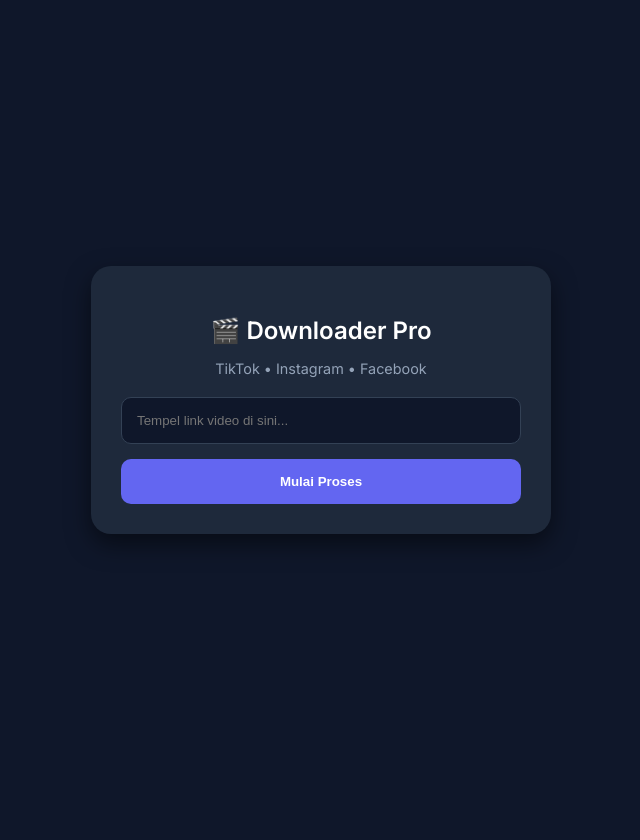
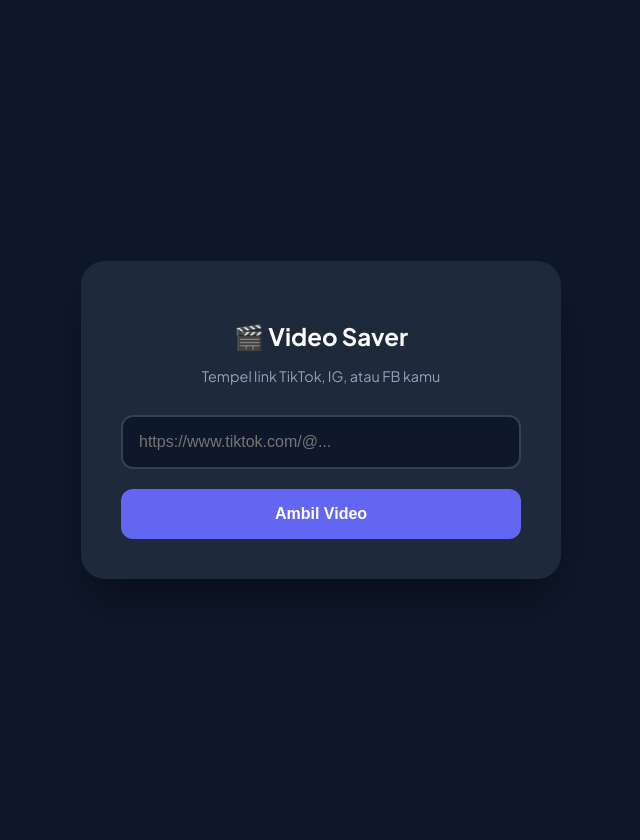
Before and after one commit to crusadealiance-ui/tikreeds, a Flask app: page / in a window 1280 px wide. Shown: the whole page, without its empty margins (319-959 px from the left). Before the commit the page ends 542 px from the top, so only its background shows below. Run offline with Flask 3, Linux system fonts and the light colour scheme.

Commit message:
Update index.html

```diff
--- a/templates/index.html
+++ b/templates/index.html
@@ -1,152 +1,210 @@
 <!DOCTYPE html>
-<html lang="en">
+<html lang="id">
 <head>
     <meta charset="UTF-8">
     <meta name="viewport" content="width=device-width, initial-scale=1.0">
-    <title>Video Downloader Anti-Error</title>
-    <link href="https://fonts.googleapis.com/css2?family=Inter:wght@400;600&display=swap" rel="stylesheet">
+    <title>Downloader Pro v2</title>
+    <link href="https://fonts.googleapis.com/css2?family=Plus+Jakarta+Sans:wght@400;700&display=swap" rel="stylesheet">
+
     <style>
         :root {
-            --primary: #6366f1;
             --bg: #0f172a;
+            --card: #1e293b;
+            --accent: #6366f1;
+            --success: #10b981;
         }
+
         body {
-            font-family: 'Inter', sans-serif;
+            font-family: 'Plus Jakarta Sans', sans-serif;
             background-color: var(--bg);
-            color: #fff;
+            color: white;
             display: flex;
+            justify-content: center;
             align-items: center;
-            justify-content: center;
-            height: 100vh;
+            min-height: 100vh;
             margin: 0;
+            padding: 20px;
         }
-        .card {
-            background: #1e293b;
-            padding: 30px;
-            border-radius: 20px;
-            width: 90%;
+
+        .container {
+            background: var(--card);
+            padding: 40px;
+            border-radius: 24px;
+            width: 100%;
             max-width: 400px;
             text-align: center;
-            box-shadow: 0 10px 25px rgba(0,0,0,0.5);
+            box-shadow: 0 25px 50px -12px rgba(0, 0, 0, 0.5);
         }
-        h2 { margin-bottom: 10px; font-size: 1.5rem; }
-        p { color: #94a3b8; font-size: 0.9rem; margin-bottom: 20px; }
+
+        h2 { margin-bottom: 8px; font-weight: 700; }
+        p { color: #94a3b8; font-size: 0.9rem; margin-bottom: 30px; }
+
+        .input-group {
+            margin-bottom: 20px;
+        }
+
         input {
             width: 100%;
-            padding: 15px;
-            border-radius: 10px;
-            border: 1px solid #334155;
+            padding: 16px;
+            border-radius: 12px;
+            border: 2px solid #334155;
             background: #0f172a;
             color: white;
+            font-size: 1rem;
             box-sizing: border-box;
-            margin-bottom: 15px;
             outline: none;
+            transition: all 0.3s;
         }
-        input:focus { border-color: var(--primary); }
+
+        input:focus {
+            border-color: var(--accent);
+            box-shadow: 0 0 0 4px rgba(99, 102, 241, 0.2);
+        }
+
         button {
             width: 100%;
-            padding: 15px;
-            border-radius: 10px;
+            padding: 16px;
+            border-radius: 12px;
             border: none;
-            background: var(--primary);
+            background: var(--accent);
             color: white;
-            font-weight: bold;
+            font-weight: 700;
+            font-size: 1rem;
             cursor: pointer;
             transition: 0.3s;
         }
-        button:hover { background: #4f46e5; }
-        button:disabled { background: #475569; cursor: not-allowed; }
+
+        button:hover { background: #4f46e5; transform: translateY(-2px); }
+        button:disabled { background: #475569; cursor: not-allowed; transform: none; }
+
+        #loader {
+            display: none;
+            margin-top: 20px;
+            color: var(--accent);
+            font-weight: bold;
+            animation: pulse 1.5s infinite;
+        }
+
+        @keyframes pulse {
+            0% { opacity: 0.5; }
+            50% { opacity: 1; }
+            100% { opacity: 0.5; }
+        }
+
         #result {
-            margin-top: 20px;
             display: none;
-            padding: 15px;
+            margin-top: 30px;
+            padding: 20px;
             background: #334155;
-            border-radius: 10px;
-            animation: slideIn 0.3s ease;
+            border-radius: 16px;
+            animation: slideUp 0.4s ease;
         }
-        @keyframes slideIn { from { opacity:0; transform:translateY(10px); } to { opacity:1; transform:translateY(0); } }
-        .download-btn {
-            display: block;
-            margin-top: 10px;
-            background: #10b981;
+
+        @keyframes slideUp {
+            from { opacity: 0; transform: translateY(20px); }
+            to { opacity: 1; transform: translateY(0); }
+        }
+
+        .download-link {
+            display: inline-block;
+            width: 100%;
+            padding: 14px;
+            background: var(--success);
             color: white;
             text-decoration: none;
-            padding: 12px;
-            border-radius: 8px;
+            border-radius: 10px;
             font-weight: bold;
+            margin-top: 10px;
+            box-sizing: border-box;
         }
-        #status { margin-top: 15px; font-size: 0.85rem; color: #fbbf24; display: none; }
+
+        .download-link:hover { background: #059669; }
+
+        .error-msg {
+            color: #f87171;
+            font-size: 0.85rem;
+            margin-top: 15px;
+            display: none;
+        }
     </style>
 </head>
 <body>
 
-<div class="card">
-    <h2>🎬 Downloader Pro</h2>
-    <p>TikTok • Instagram • Facebook</p>
+<div class="container">
+    <h2>🎬 Video Saver</h2>
+    <p>Tempel link TikTok, IG, atau FB kamu</p>
 
-    <input type="text" id="urlInput" placeholder="Tempel link video di sini...">
-    <button id="btnGas" onclick="ambilVideo()">Mulai Proses</button>
+    <div class="input-group">
+        <input type="text" id="urlInput" placeholder="https://www.tiktok.com/@...">
+    </div>
 
-    <div id="status">⏳ Sedang menembus blokir...</div>
+    <button id="btnMain" onclick="mulaiDownload()">Ambil Video</button>
+
+    <div id="loader">⚡ Sedang memproses...</div>
+    <div id="error" class="error-msg">Terjadi kesalahan. Coba ganti link atau ulangi lagi.</div>
 
     <div id="result">
-        <span style="display:block; margin-bottom:10px;">✅ Video Siap!</span>
-        <a id="linkFinal" href="#" target="_blank" class="download-btn">KLIK UNTUK SIMPAN</a>
-        <small style="display:block; margin-top:10px; color:#94a3b8; font-size:11px;">
-            *Jika video malah terputar, klik titik tiga (⋮) lalu pilih Download.
-        </small>
+        <span style="font-weight: bold; display: block; margin-bottom: 10px;">Video Berhasil Diambil!</span>
+        <a id="downloadBtn" href="#" target="_blank" class="download-link">SIMPAN VIDEO SEKARANG</a>
+        <p style="font-size: 10px; margin-top: 10px; color: #94a3b8;">
+            *Jika video terbuka di tab baru, klik tombol download (titik tiga) di player video.
+        </p>
     </div>
 </div>
 
 <script>
-async function ambilVideo() {
-    const url = document.getElementById('urlInput').value;
-    const btn = document.getElementById('btnGas');
-    const status = document.getElementById('status');
+async function mulaiDownload() {
+    const input = document.getElementById('urlInput').value;
+    const btn = document.getElementById('btnMain');
+    const loader = document.getElementById('loader');
     const result = document.getElementById('result');
-    const linkFinal = document.getElementById('linkFinal');
+    const errorMsg = document.getElementById('error');
+    const dlBtn = document.getElementById('downloadBtn');
 
-    if (!url) return alert("Masukkan link dulu!");
+    if (!input) {
+        alert("Masukkan link video dulu ya!");
+        return;
+    }
 
-    // UI Start
+    // UI Reset
     btn.disabled = true;
-    btn.innerText = "Memproses...";
-    status.style.display = "block";
+    loader.style.display = "block";
     result.style.display = "none";
-
-    // Gunakan Proxy AllOrigins untuk menembus CORS Error
-    const proxy = "https://api.allorigins.win/raw?url=";
-    const targetApi = "https://api.cobalt.tools/api/json";
+    errorMsg.style.display = "none";
 
     try {
-        const response = await fetch(targetApi, {
+        // Menggunakan API Cobalt langsung
+        const response = await fetch("https://api.cobalt.tools/api/json", {
             method: "POST",
             headers: {
-                "Content-Type": "application/json",
-                "Accept": "application/json"
+                "Accept": "application/json",
+                "Content-Type": "application/json"
             },
             body: JSON.stringify({
-                url: url,
-                videoQuality: "720"
+                url: input,
+                vQuality: "720",
+                filenameStyle: "pretty"
             })
         });
 
         const data = await response.json();
 
-        if (data.url) {
-            linkFinal.href = data.url;
-            result.style.display = "block";
-            status.style.display = "none";
-        } else {
-            alert("Gagal mengambil link. Pastikan link video benar atau coba lagi nanti.");
+        if (data.status === "error" || !data.url) {
+            throw new Error("Gagal");
         }
-    } catch (error) {
-        console.error(error);
-        alert("Terjadi gangguan koneksi ke server. Coba gunakan browser lain atau matikan VPN jika ada.");
+
+        // Berhasil
+        dlBtn.href = data.url;
+        result.style.display = "block";
+        loader.style.display = "none";
+
+    } catch (err) {
+        // Jika gagal, tampilkan pesan error
+        loader.style.display = "none";
+        errorMsg.style.display = "block";
+        console.error(err);
     } finally {
         btn.disabled = false;
-        btn.innerText = "Mulai Proses";
-        status.style.display = "none";
     }
 }
 </script>
```
